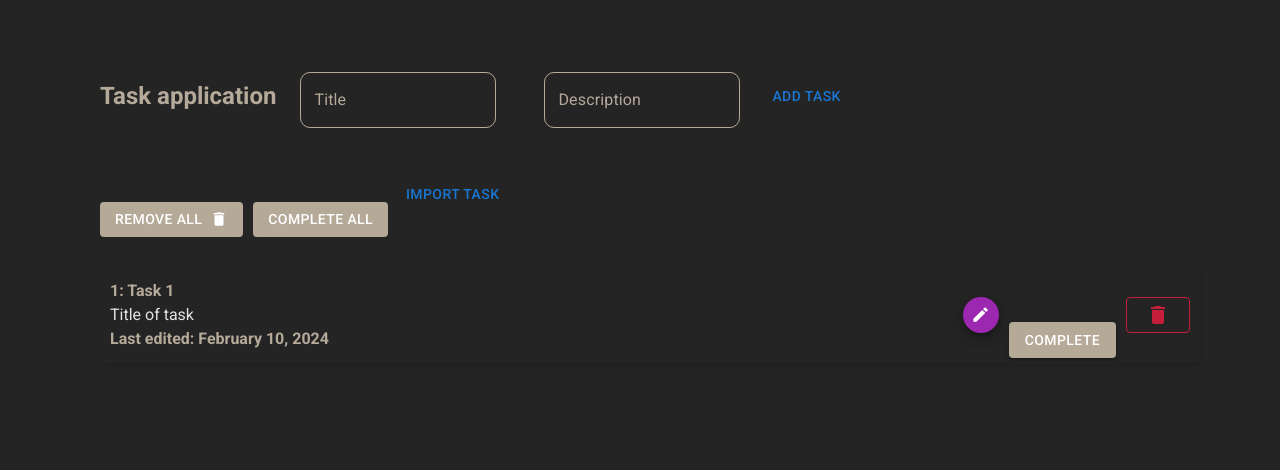
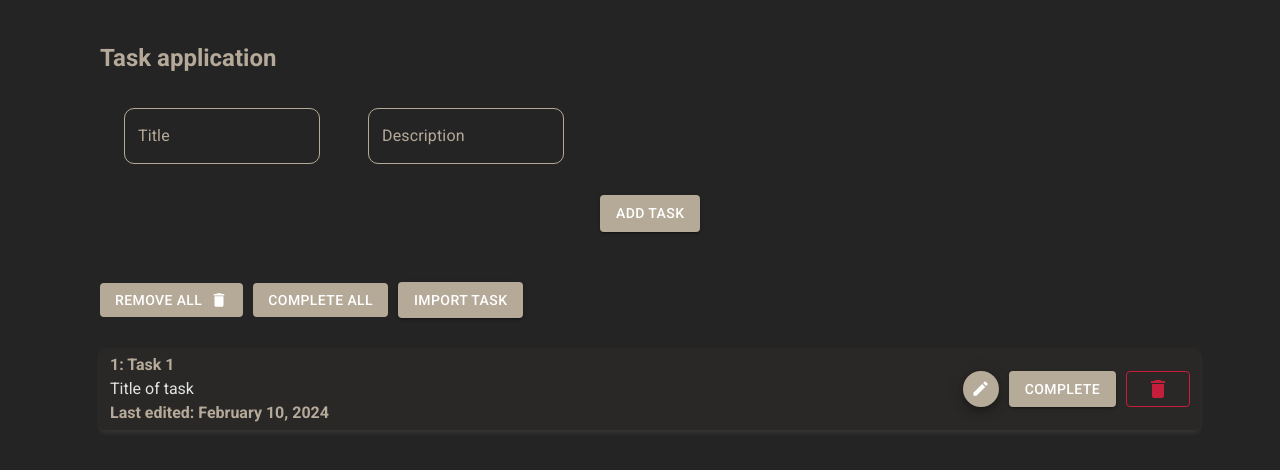
Before and after one commit to Nachallnick/todo-list-frontend, a React (Vite) app: page / in a window 1280 px wide. Shown: the top 470 px of the page. Built offline with nearby package versions, Linux system fonts and the light colour scheme.

Commit message:
Finished with MUI, started studying the context

```diff
--- a/src/todo/components/TodoItem.css
+++ b/src/todo/components/TodoItem.css
@@ -43,10 +43,11 @@ h1 {
     align-items: center;
     justify-content: space-between;
     padding: 5px 10px;
-    box-shadow: 0 3px 5px rgba(0, 0, 0, .1);
+    box-shadow: 0 3px 5px rgba(211, 207, 207, 0.1);
     margin: 10px 0;
     width: 100%;
     border-radius: 5px;
+    background-color: rgba(49, 47, 43, 0.371);
 }
 
 
--- a/src/todo/components/TodoItem.tsx
+++ b/src/todo/components/TodoItem.tsx
@@ -83,8 +83,8 @@ const TodoItem: React.FC<TodoItemProps> = ({ todo, index, setCheckedToDo, remove
         <Button className="save" onClick={handleSave}>Save</Button>
     ) : (
         <>
-            <UpdateButtons  onClick={handleToggleEdit}>Update</UpdateButtons>
-            <ComplitedButtons onClick={() => setCheckedToDo(todo.id)} isChecked={todo.isChecked}>Complete</ComplitedButtons>
+            <UpdateButtons  onClick={handleToggleEdit}></UpdateButtons>
+            <ComplitedButtons onClick={() => setCheckedToDo(todo.id)} isChecked={todo.isChecked}></ComplitedButtons>
             <DeleteButtons onClick={() => removeTodo(todo.id)}>Delete</DeleteButtons>
         </>
     )}
--- a/src/todo/components/TodoList.tsx
+++ b/src/todo/components/TodoList.tsx
@@ -3,12 +3,13 @@
     import TodoItem from "./TodoItem";
     import { DEFAULT_TODO_ITEM, ITodoItem, createNewTodo } from "./const";
     import { getList } from "./api";
+
+
     import MultilineTextFields from "../mui_appka/inputs";
     import { MarkAllTodosAsCheckedButtons } from "../mui_appka/buttons/buttonComplite";
-    import Button from '@mui/material/Button'
-    import DeleteIcon from '@mui/icons-material/Delete';
     import { DeleteAllButtons } from "../mui_appka/buttons/deleteButtons";
-
+    import AddTaskButtons from "../mui_appka/buttons/AddTaskButtons";
+    import ImportTaskButtons from "../mui_appka/buttons/importTaskButtons";
 
     const ToDo = () => {
 
@@ -38,7 +39,7 @@
         }, [todos])
 
         const handleAddTask = (e: React.FormEvent) => {
-            e.preventDefault()
+
         if (title.trim()) {
 
             const newTodo = createNewTodo(title, description)
@@ -115,14 +116,14 @@
                             onTitleChange={(e) => setTitle(e.target.value)}
                             onDescriptionChange={(e) => setDescription(e.target.value)}
                             titleValue={title}
-                            description={description} isEditing={undefined}                />
-                    <Button type="submit">Add task</Button>
+                            description={description} isEditing={undefined}/>
+                    <AddTaskButtons onAddTask={handleAddTask}></AddTaskButtons>
                     </form>
 
                  <div className="buttons">
                     <DeleteAllButtons onClick={() => handleClick('removeAll')}></DeleteAllButtons>
                     <MarkAllTodosAsCheckedButtons  onClick={() => handleClick('markAllChecked')}></MarkAllTodosAsCheckedButtons>
-                    <Button onClick={() => handleClick('importTasks')}>Import task</Button>
+                    <ImportTaskButtons onImportTasks={() => handleClick('importTasks')}></ImportTaskButtons>
                     </div>
 
                 </div>
--- /dev/null
+++ b/src/todo/mui_appka/buttons/AddTaskButtons.tsx
@@ -0,0 +1,31 @@
+import * as React from 'react';
+import Stack from '@mui/material/Stack';
+import Button from '@mui/material/Button';
+
+
+interface AddTaskButtonsProps {
+    onAddTask: (e: React.FormEvent) => void
+}
+
+const AddTaskButtons: React.FC<AddTaskButtonsProps> = ({onAddTask}) => {
+  return (
+    <Stack spacing={2} direction="row" sx={{ml: '500px', mt: '7px'}}>
+
+      <Button
+      variant="contained"
+      onClick={onAddTask}
+      sx={{
+        backgroundColor: 'rgba(213, 198, 178, 0.822)',
+        '&:hover': {
+          backgroundColor: 'rgba(213, 198, 178, 0.922)',
+        },
+
+
+      }}
+      >Add Task</Button>
+
+    </Stack>
+  );
+}
+
+export default AddTaskButtons
--- a/src/todo/mui_appka/buttons/buttonComplite.tsx
+++ b/src/todo/mui_appka/buttons/buttonComplite.tsx
@@ -21,16 +21,20 @@ interface MarkAllTodosAsCheckedButtonsProps {
 export const MarkAllTodosAsCheckedButtons: React.FC<MarkAllTodosAsCheckedButtonsProps> = ({ onClick }) =>  {
 
 return (
-    <Stack spacing={2} direction="row">
+    <Stack spacing={2} direction="row" style={{marginTop: 50,}}>
 
     <Button
     variant="outlined"
      onClick={onClick}
-     style={{
+     sx={{
       backgroundColor: 'rgba(213, 198, 178, 0.822)',
       border: 'none',
       color: 'white',
-      marginTop: 50,
+
+      '&:hover': {
+        backgroundColor: 'rgba(213, 198, 178, 0.922)',
+        border: 'none',
+      },
      }}
      >Complete All</Button>
     </Stack>
@@ -61,9 +65,11 @@ export default function ComplitedButtons({ onClick, isChecked}: ComplitedButtons
       <Button
       variant="contained"
       onClick={handleButtonClick}
-      style={{
+      sx={{
         backgroundColor: isActive ? 'green' : 'rgba(213, 198, 178, 0.822)',
-        marginTop: 50,
+        '&:hover': {
+          backgroundColor: 'rgba(213, 198, 178, 0.922)',
+        },
       }}
 
       >Complete</Button>
--- a/src/todo/mui_appka/buttons/deleteButtons.tsx
+++ b/src/todo/mui_appka/buttons/deleteButtons.tsx
@@ -1,7 +1,6 @@
 import * as React from 'react';
 import Button from '@mui/material/Button';
 import DeleteIcon from '@mui/icons-material/Delete';
-
 import Stack from '@mui/material/Stack';
 import { Box } from '@mui/material';
 
@@ -17,20 +16,24 @@ interface DeleteAllButtonsProps {
 
 export const DeleteAllButtons: React.FC<DeleteAllButtonsProps> = ({ onClick }) => {
   return (
-    <Stack spacing={1} direction="row">
+    <Stack spacing={1} direction="row" style={{marginTop: 50,}}>
 
     <Button
     variant="outlined"
      onClick={onClick}
-     style={{
+     sx={{
       backgroundColor: 'rgba(213, 198, 178, 0.822)',
       border: 'none',
       color: 'white',
-      display: 'flex', ////  Используем flexbox для выравнивания содержимого
-      justifyContent: 'space-between', // //Распределяем содержимое по краям
-      width: 'auto', //// Ширина по содержимому //
-      marginTop: 50,
+      display: 'flex',
+      justifyContent: 'space-between',
+      width: 'auto',
 
+      '&:hover': {
+        backgroundColor: 'rgba(213, 198, 178, 0.922)',
+        border: 'none',
+
+      },
      }}
      >
       <Box sx={{
--- /dev/null
+++ b/src/todo/mui_appka/buttons/importTaskButtons.tsx
@@ -0,0 +1,31 @@
+import * as React from 'react';
+import Stack from '@mui/material/Stack';
+import Button from '@mui/material/Button';
+
+
+interface ImportTaskButtonsProps {
+    onImportTasks: () => void
+}
+
+const ImportTaskButtons: React.FC<ImportTaskButtonsProps> = ({onImportTasks}) => {
+  return (
+    <Stack spacing={2} direction="row" style={{marginTop: 50,}}>
+
+      <Button
+      variant="contained"
+      onClick={onImportTasks}
+      sx={{
+        backgroundColor: 'rgba(213, 198, 178, 0.822)',
+        '&:hover': {
+          backgroundColor: 'rgba(213, 198, 178, 0.922)',
+        },
+
+
+      }}
+      >Import Task</Button>
+
+    </Stack>
+  );
+}
+
+export default ImportTaskButtons
--- a/src/todo/mui_appka/buttons/updateButtons.tsx
+++ b/src/todo/mui_appka/buttons/updateButtons.tsx
@@ -19,7 +19,11 @@ const UpdateButtons: React.FC<UpdateButtonsProps> = ({ onClick}) =>  {
       color="secondary"
       aria-label="edit"
       onClick={onClick}
-      style={{
+      sx={{
+        backgroundColor: 'rgba(213, 198, 178, 0.822)',
+        '&:hover': {
+          backgroundColor: 'rgba(213, 198, 178, 0.922)',
+        },
         width: '36px',
         height: '36px',
 
--- a/src/todo/mui_appka/inputs.tsx
+++ b/src/todo/mui_appka/inputs.tsx
@@ -27,6 +27,9 @@ export default function MultilineTextFields({ onTitleChange, onDescriptionChange
       '&.Mui-focused': { // Цвет лейбла при фокусе
         color: 'rgba(213, 198, 178, 0.822)',
       },
+      '& .MuiInputBase-input': { // Добавляем стили для текста внутри инпута
+        color: 'rgba(213, 198, 178, 0.822)', // Цвет текста
+      },
     },
   };
 
@@ -40,6 +43,7 @@ export default function MultilineTextFields({ onTitleChange, onDescriptionChange
       }}
       noValidate
       autoComplete="off"
+
     >
 
       <div style={{ display: 'flex', flexDirection: 'row' }}>
@@ -52,6 +56,12 @@ export default function MultilineTextFields({ onTitleChange, onDescriptionChange
           value={titleValue}
           onChange={(e) => onTitleChange(e)}
           sx={inputStyles}
+          InputLabelProps={{
+            style: { color: 'rgba(213, 198, 178, 0.822)' },
+          }}
+          inputProps={{
+            style: { color: 'rgba(213, 198, 178, 0.822)' }, // Применение стиля непосредственно к input
+          }}
         />
 
         <TextField
@@ -64,6 +74,12 @@ export default function MultilineTextFields({ onTitleChange, onDescriptionChange
           value={description}
           onChange={(e) => onDescriptionChange(e)}
           sx={inputStyles}
+          InputLabelProps={{
+            style: { color: 'rgba(213, 198, 178, 0.822)' },
+          }}
+          inputProps={{
+            style: { color: 'rgba(213, 198, 178, 0.822)' }, // Применение стиля непосредственно к input
+          }}
         />
       </div>
 
```
